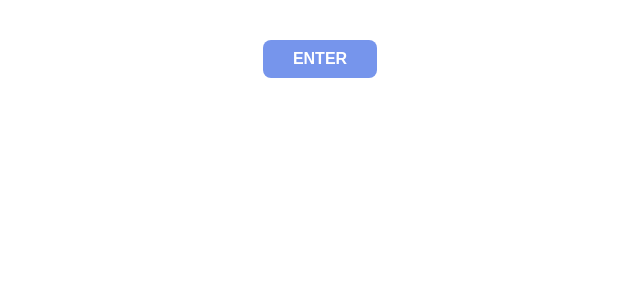
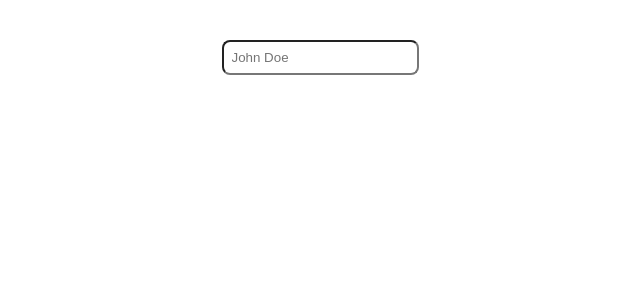
Before and after one commit to paulosrlj/PostsBlog, a React (Vite) app: page / in a window 1280 px wide. Shown: the top 300 px of the page, without its empty margins (320-960 px from the left). Built offline with nearby package versions, Linux system fonts and the light colour scheme.

Commit message:
feat: add input component

```diff
--- a/src/App.tsx
+++ b/src/App.tsx
@@ -3,12 +3,13 @@ import reactLogo from './assets/react.svg'
 import viteLogo from '/vite.svg'
 import './App.css'
 import Button from './components/Button'
+import Input from './components/Input'
 
 function App() {
   const [count, setCount] = useState(0)
 
   return (
-    <Button>ENTER</Button>
+    <Input placeholder='John Doe' text='' type='text' />
   )
 }
 
--- /dev/null
+++ b/src/components/Input/index.tsx
@@ -0,0 +1,17 @@
+import { ReactNode } from 'react'
+
+import style from './style.module.scss';
+
+type Props = {
+    placeholder: string;
+    text: string;
+    type: string;
+}
+
+function Input({ placeholder, text, type }: Props) {
+  return (
+    <input className={style.input} type={type} placeholder={placeholder} />
+  )
+}
+
+export default Input
--- /dev/null
+++ b/src/components/Input/style.module.scss
@@ -0,0 +1,8 @@
+@import '../../index.scss';
+
+.input {
+    padding: 8px;
+    border-color: #777777;
+    color: #CCCCCC;
+    border-radius: 8px;
+}
```
